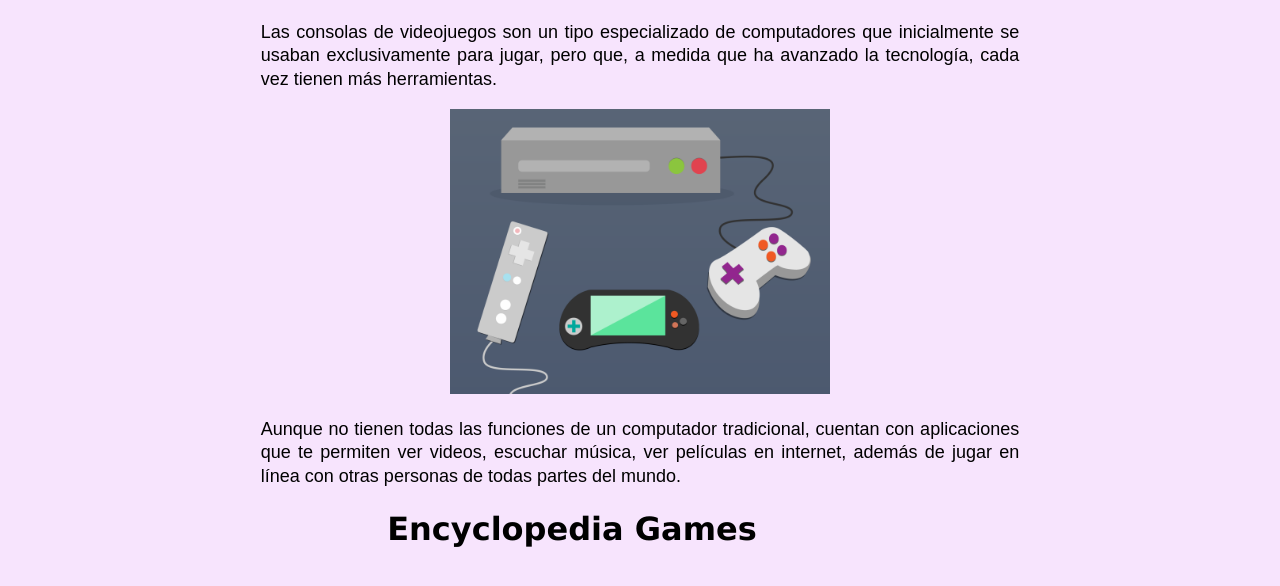
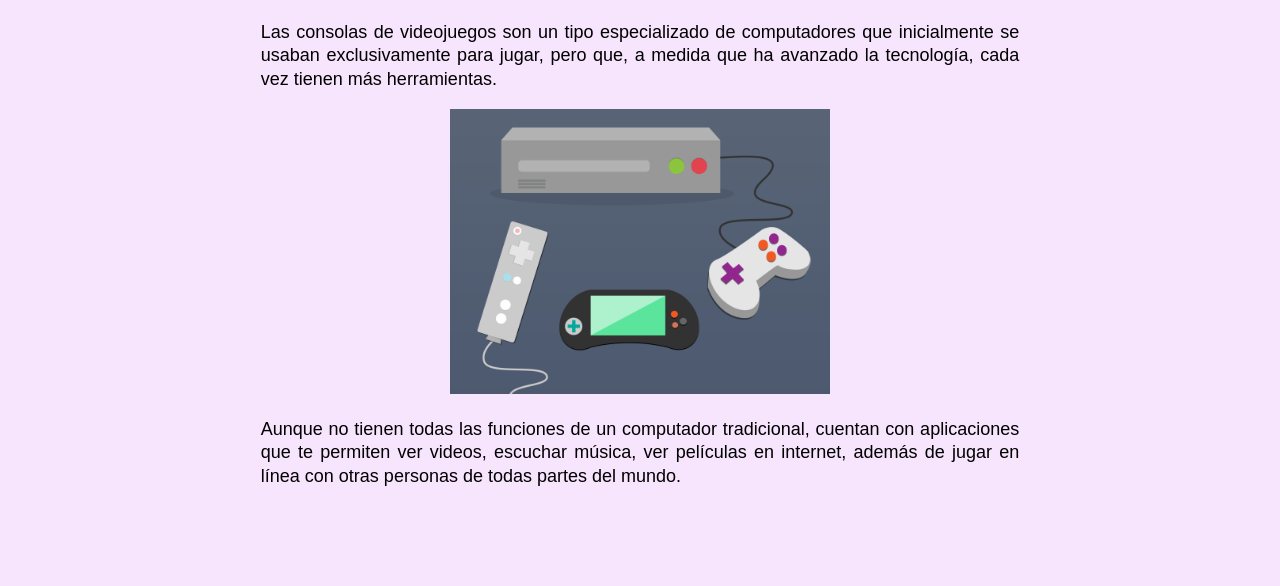
Before and after one commit to JuanDiegoCARP/Encyclopedia-Games, a plain HTML site: page index.html in a window 1280 px wide. Shown: the part 182-768 px from the top of the page. Drawn offline with Linux system fonts and the light colour scheme.

Commit message:
Correcion

```diff
--- a/index.html
+++ b/index.html
@@ -17,7 +17,7 @@
         <img src="img/consolasjuegos.png" width=50%>
         <p id="parrafos">Aunque no tienen todas las funciones de un computador tradicional, cuentan con aplicaciones que te permiten ver videos, escuchar música, ver películas en internet, además de jugar en línea con otras personas de todas partes del mundo.</p>
     </div>
-    <h1 id="titulo">Encyclopedia Games</h1>
+
 
 </body>
 </html>
```
